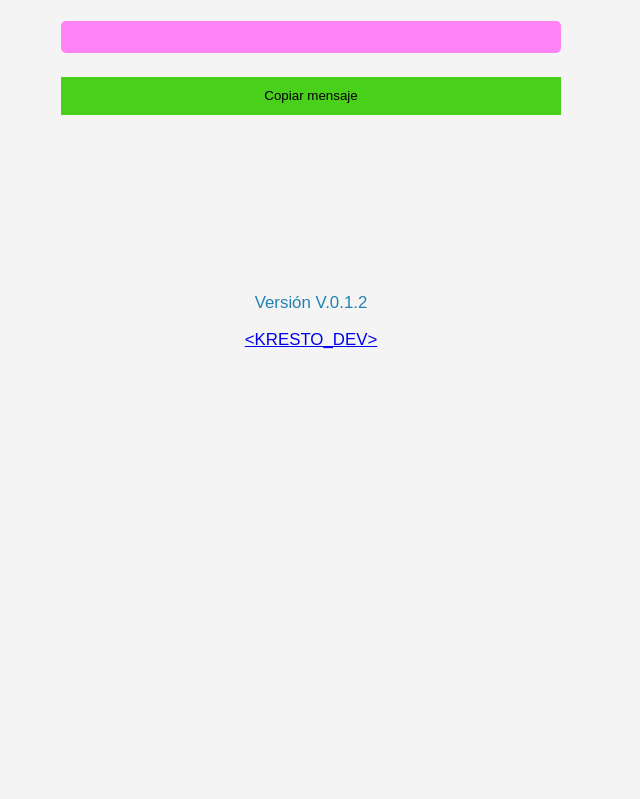
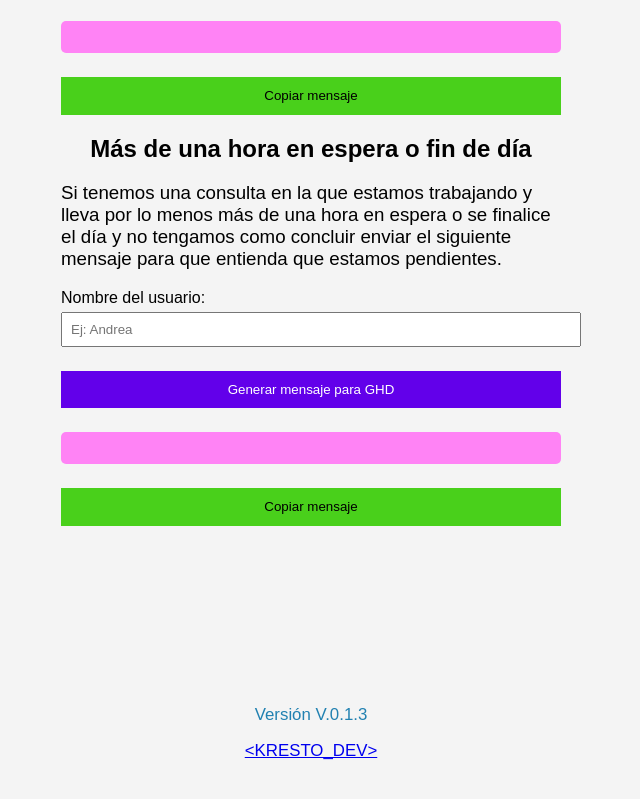
Before and after one commit to DiegoGoGo03/Mensaje_saludo, a plain HTML site: page index.html in a window 1280 px wide. Shown: the part 1535-2334 px from the top of the page, without its empty margins (329-969 px from the left). Before the commit the page ends 1934 px from the top, so only its background shows below. Drawn offline with Linux system fonts and the light colour scheme.

Commit message:
Se agrega sección de más de una hora y fin de día

```diff
--- a/index.html
+++ b/index.html
@@ -21,7 +21,7 @@
   <input type="text" id="otroOperador" placeholder="Escribe tu nombre">
   <br><br>
   <label for="nombre">Nombre del usuario:</label>
-  <input type="text" id="nombre" placeholder="Ej: Danilo">
+  <input type="text" id="nombre" placeholder="Ej: Andrea">
 
   <label for="ticket">N. de Ticket:</label>
   <input type="text" id="ticket" placeholder="Ej: T2507 0814">
@@ -46,7 +46,7 @@
   <br><br>
 
   <label for="nombre_usuario">Nombre del usuario:</label>
-  <input type="text" id="nombre_usuario" placeholder="Ej: Danilo">
+  <input type="text" id="nombre_usuario" placeholder="Ej: Andrea">
 
   <button onclick="generarMensajeNoDisponible()">Generar mensaje no disponible</button>
   <div id="resultadoNoDisponible"></div>
@@ -77,10 +77,19 @@
   <div id="resultadoGHD"></div>
   <button id="button_copy_ghd" type="button">Copiar mensaje</button>
 
+
+  <h2>Más de una hora en espera o fin de día</h2>
+  <h3 id="informacion">Si tenemos una consulta en la que estamos trabajando y lleva por lo menos más de una hora en espera o se finalice el día y no tengamos como concluir enviar el siguiente mensaje para que entienda que estamos pendientes.</h3>
+  <label for="nombre_usuario_3">Nombre del usuario:</label>
+  <input type="text" id="nombre_usuario_3" placeholder="Ej: Andrea">
+  <button id="botonFinDia" onclick="generarMensajeFinDia()">Generar mensaje para GHD</button>
+  <div id="resultadoFinDia"></div>
+  <button id="button_copy_finDia" type="button">Copiar mensaje</button>
+
   <br><br><br><br><br><br><br><br><br><br>
 
   <footer>
-    <h3>Versión V.0.1.2</h3>
+    <h3>Versión V.0.1.3</h3>
     <h3 id="kresto_dev">
       <a href="https://diego-felipe-gomez.netlify.app/#contact">&lt;KRESTO_DEV&gt;</a>
     </h3>
--- a/script.js
+++ b/script.js
@@ -59,6 +59,12 @@ function copiarMensajeGHD() {
     copiarDesdeDiv("resultadoGHD");
 }
 
+// Copiar mensaje de fin día
+function copiarMensajeFinDia() {
+    copiarDesdeDiv("resultadoFinDia");
+}
+
+
 //Copiar mensaje de saludo
 function copiarMensaje() {
     const mensaje = document.getElementById("resultado").innerText;
@@ -86,7 +92,7 @@ function copiarDesdeDiv(divId) {
 }
 
 // Asociar botón a la función
-document.getElementById("button_copy").addEventListener("click", copiarMensaje);
+//document.getElementById("button_copy").addEventListener("click", copiarMensaje);
 
 
 //Generar mensaje de No Disponible.
@@ -112,7 +118,7 @@ function generarMensajeNoDisponible() {
 }
 
 // Asociar botón a la función Botón de mensaje no disponible
-document.getElementById("button_copy_nd").addEventListener("click", copiarMensaje);
+//document.getElementById("button_copy_nd").addEventListener("click", copiarMensaje);
 
 //Mensaje por inactiviadad.
 function generarMensajeInactividad() {
@@ -126,7 +132,7 @@ function generarMensajeInactividad() {
 }
 
 // Asociar botón a la función Botón de Mensaje por inactividad
-document.getElementById("button_copy_inac").addEventListener("click", copiarMensaje);
+//document.getElementById("button_copy_inac").addEventListener("click", copiarMensaje);
 
 
 //Mensaje para GHD
@@ -140,8 +146,23 @@ function generarMensajeGHD() {
         .catch(err => console.warn("No se pudo copiar: ", err));
 }
 
+
+//Mensaje para más de una hora o fin de día
+function generarMensajeFinDia() {
+    const nombre = document.getElementById('nombre_usuario_3').value.trim();
+    const mensaje = `Estimado ${nombre}, seguimos analizando tu consulta. Te mantendremos informado de cualquier avance. ¡Gracias por tu paciencia!.`
+
+    document.getElementById("resultadoFinDia").innerText = mensaje;
+
+    navigator.clipboard.writeText(mensaje)
+        .then(() => console.log("Mensaje copiado al portapapeles."))
+        .catch(err => console.warn("No se pudo copiar: ", err));
+}
+
+
 // Asociar botón a la función Botón de GHD
 document.getElementById("button_copy").addEventListener("click", copiarMensaje);
 document.getElementById("button_copy_nd").addEventListener("click", copiarMensajeNoDisponible);
 document.getElementById("button_copy_inac").addEventListener("click", copiarMensajeInactividad);
 document.getElementById("button_copy_ghd").addEventListener("click", copiarMensajeGHD);
+document.getElementById("button_copy_finDia").addEventListener("click", copiarMensajeFinDia);
--- a/styles.css
+++ b/styles.css
@@ -42,7 +42,8 @@ button {
 #button_copy,
 #button_copy_nd,
 #button_copy_inac,
-#button_copy_ghd {
+#button_copy_ghd,
+#button_copy_finDia {
     margin-top: 1.5rem;
     padding: 0.7rem 1.2rem;
     background-color: #49d01b;
@@ -55,7 +56,8 @@ button {
 #resultado,
 #resultadoNoDisponible,
 #resultadoInactividad,
-#resultadoGHD {
+#resultadoGHD,
+#resultadoFinDia {
     margin-top: 1.5rem;
     background: #ff83f5;
     padding: 1rem;
```
